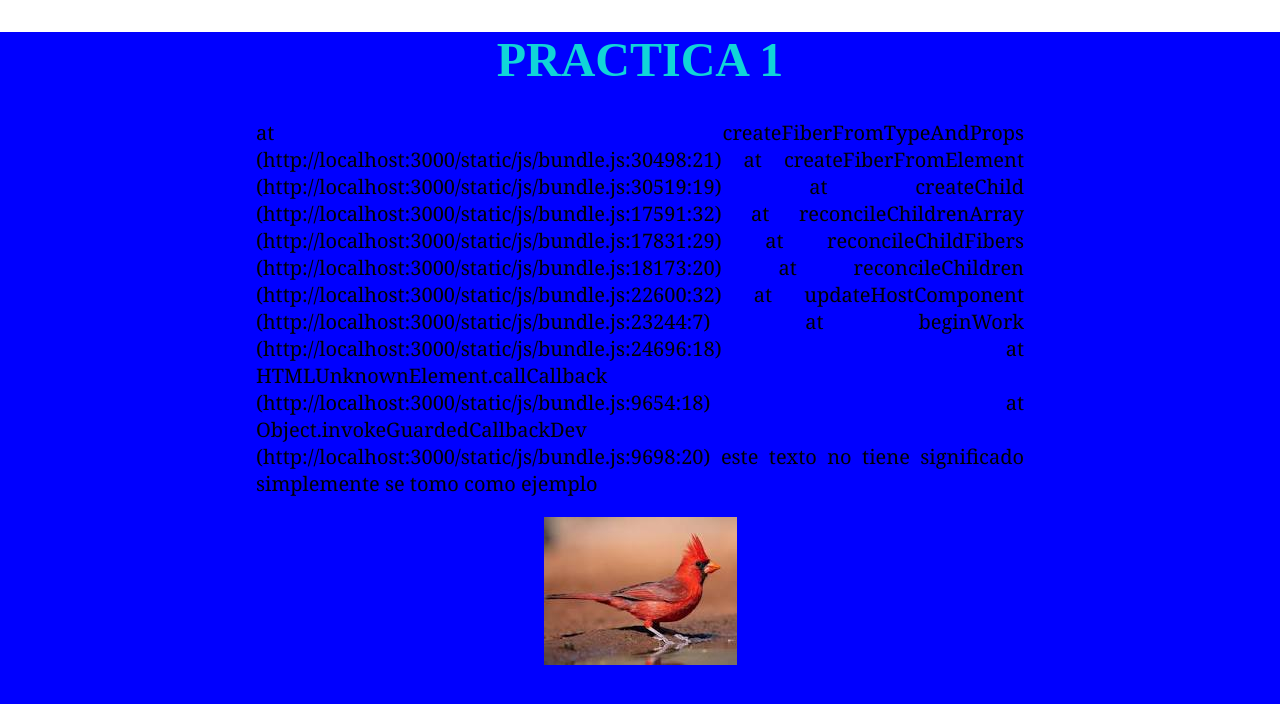
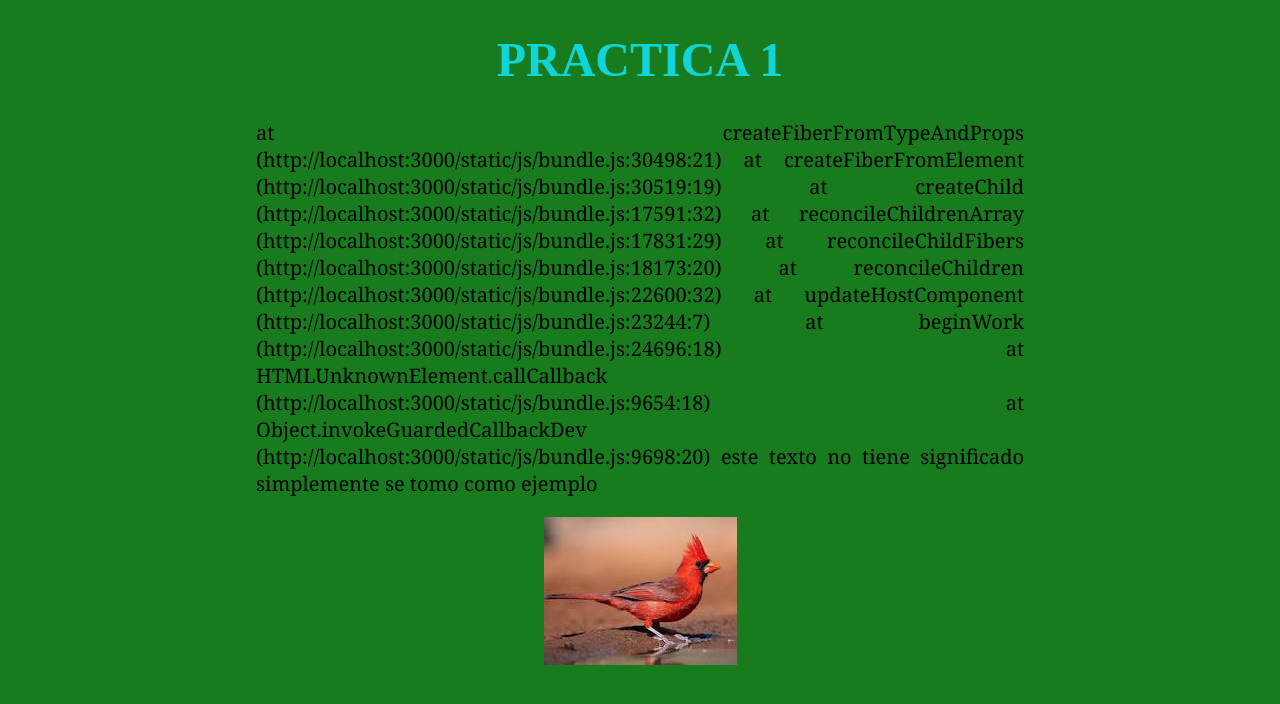
Before and after one commit to D4v1dD4v1d/Softwareland, a React (Create React App) app: page / in a window 1280 px wide. Shown: the top 704 px of the page. Built offline with nearby package versions, Linux system fonts and the light colour scheme.

Commit message:
Practica #1 - Componentes

```diff
--- a/src/App.css
+++ b/src/App.css
@@ -1,10 +1,10 @@
 .App {
   text-align: center;
-  background-color: blue;
+  background-color: rgb(24, 124, 31);;
   min-height: 100vh;
 }
-.body{
-  background-color: blue;
+.html,body{
+  background-color: rgb(24, 124, 31);
 }
 .App-logo {
   height: 40vmin;
@@ -18,7 +18,7 @@
 }
 
 .App-header {
-  background-color: #282c34;
+  background-color: rgb(24, 124, 31);;
   min-height: 100vh;
   display: flex;
   flex-direction: column;
```
